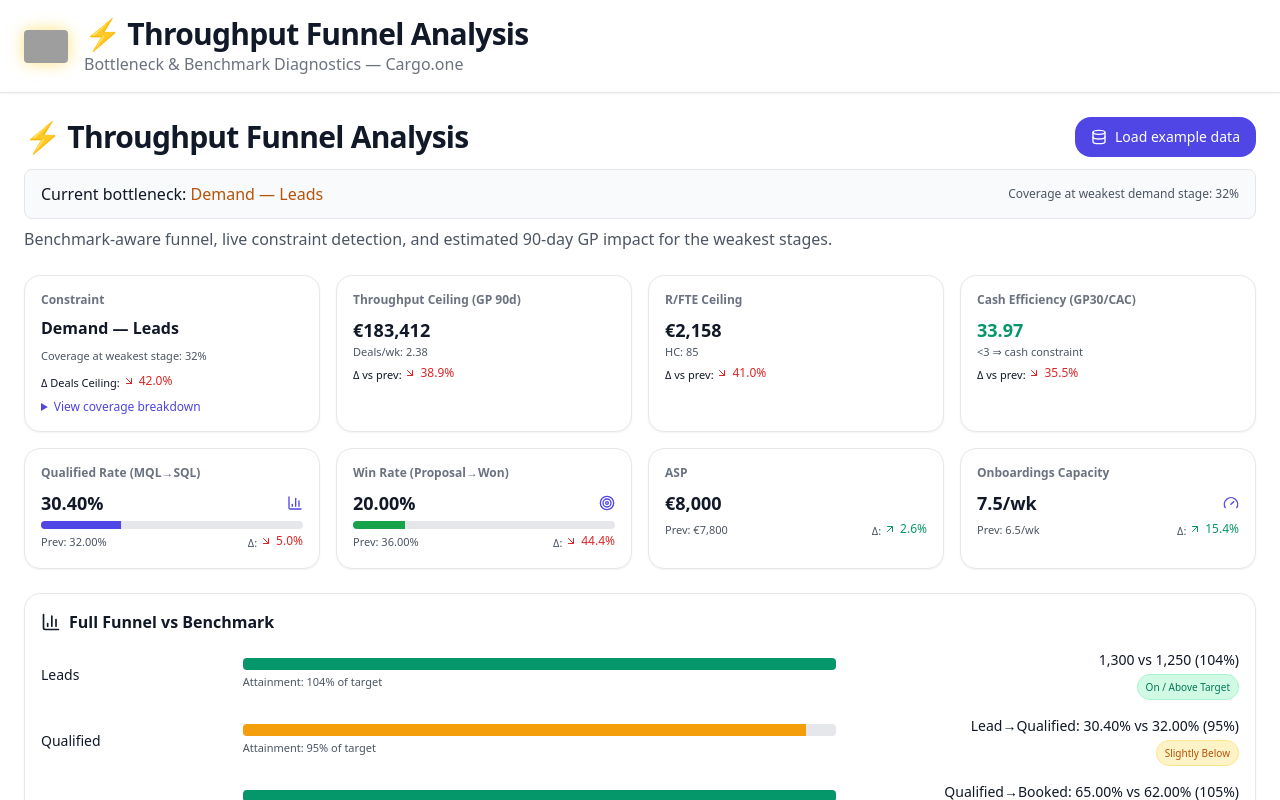
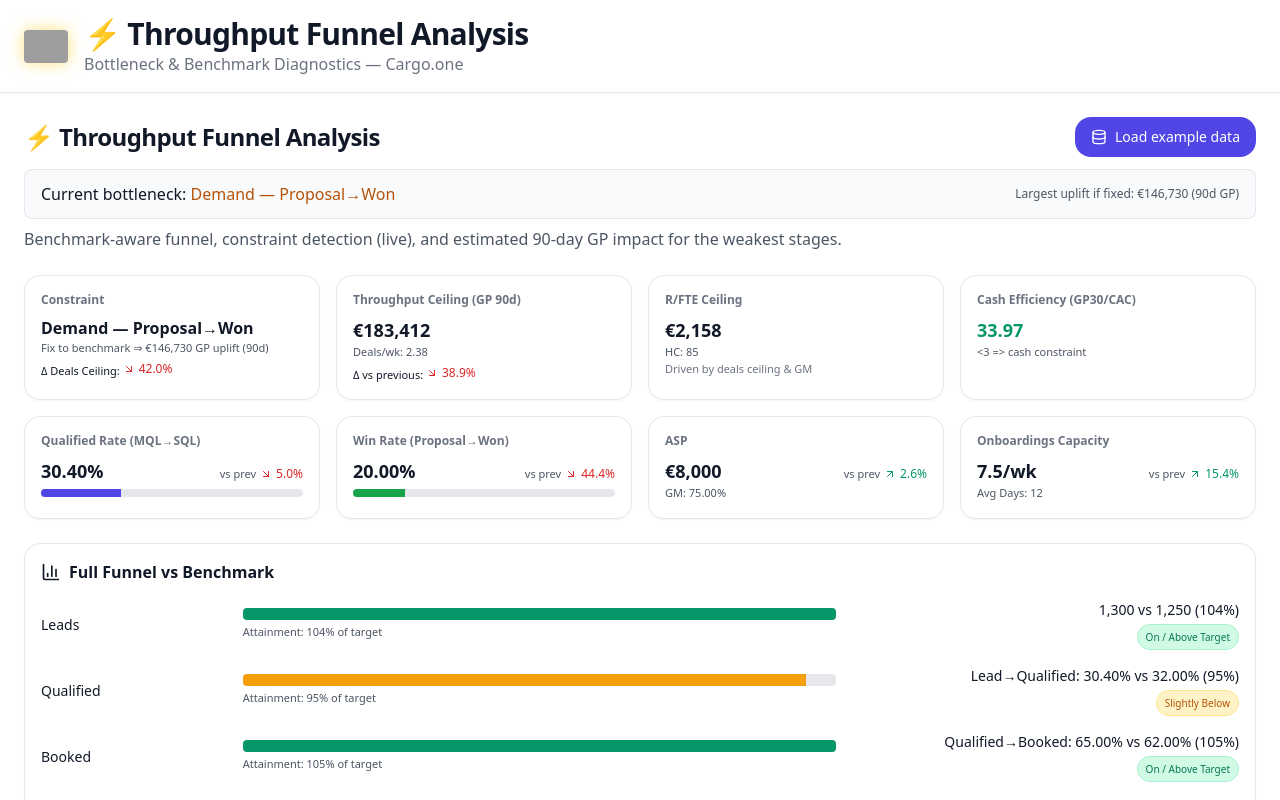
Before and after one commit to powerstephen/Customer-Acquisition, a Next.js app: page / in a window 1280 px wide. Shown: the top 800 px of the page. Built offline with nearby package versions, Linux system fonts and the light colour scheme; grey boxes are pictures that could not be loaded.

Commit message:
Update page.tsx

```diff
--- a/app/page.tsx
+++ b/app/page.tsx
@@ -9,7 +9,7 @@ import { Label } from "../components/ui/label";
 import {
   AlertTriangle,
   Database,
-  Target as TargetIcon,
+  Target,
   DollarSign,
   Activity,
   BarChart3,
@@ -119,6 +119,7 @@ function deltaPct(curr: number, prev: number) {
   if (!Number.isFinite(prev) || prev === 0) return null;
   return (curr - prev) / Math.abs(prev);
 }
+
 function DeltaTag({ value }: { value: number | null }) {
   if (value === null) return <span className="text-xs text-gray-400">—</span>;
   const up = value > 0;
@@ -130,25 +131,6 @@ function DeltaTag({ value }: { value: number | null }) {
       {(Math.abs(value) * 100).toFixed(1)}%
     </span>
   );
-}
-
-/** Picks the minimum by value but breaks ties in upstream (earlier) order. */
-function pickDemandConstraintOrdered(
-  coverage: Record<string, number>,
-  order: string[]
-): { name: string; value: number } {
-  let bestName = order[0];
-  let bestVal = Number.POSITIVE_INFINITY;
-  const EPS = 1e-9;
-  for (const key of order) {
-    const v = coverage[key];
-    if (!Number.isFinite(v)) continue;
-    if (v + EPS < bestVal) {
-      bestVal = v;
-      bestName = key;
-    }
-  }
-  return { name: bestName, value: bestVal };
 }
 
 /* ---------------- Data shapes ---------------- */
@@ -186,6 +168,7 @@ type Benchmarks = {
   showRate: number;
   proposalRate: number;
   winRate: number;
+  aspEUR: number; // NEW: AOV/ASP target
 };
 
 /* ---------------- Presets (illustrative) ---------------- */
@@ -246,6 +229,7 @@ const DEFAULT_BENCH: Benchmarks = {
   showRate: PREV.inputs.showRate,
   proposalRate: PREV.inputs.proposalRate,
   winRate: PREV.inputs.winRate,
+  aspEUR: PREV.inputs.aspEUR, // default ASP benchmark = previous
 };
 
 /* ---------------- Core math ---------------- */
@@ -267,6 +251,7 @@ function computeKPIs(inp: CoSInputs) {
 
   const delPerWeek = inp.onboardingsPerWeek;
 
+  // Required to saturate delivery
   const reqWon = delPerWeek;
   const reqProp = rPW > 0 ? reqWon / rPW : 0;
   const reqShow = rSP * rPW > 0 ? reqWon / (rSP * rPW) : 0;
@@ -321,15 +306,22 @@ export default function ChiefOfStaffCockpit() {
   const C = useMemo(() => computeKPIs(curr), [curr]);
   const P = useMemo(() => computeKPIs(prev), [prev]);
 
-  // Deltas for widgets
-  const dQualified = deltaPct(curr.qualifiedRate, prev.qualifiedRate);
-  const dWin = deltaPct(curr.winRate, prev.winRate);
+  // Funnel benchmark ratios (for bars/badges)
+  const leadsBenchRatio = bench.leads90 > 0 ? curr.leads90 / bench.leads90 : NaN;
+  const lqBenchRatio = bench.qualifiedRate > 0 ? curr.qualifiedRate / bench.qualifiedRate : NaN;
+  const qbBenchRatio = bench.bookRate > 0 ? curr.bookRate / bench.bookRate : NaN;
+  const bsBenchRatio = bench.showRate > 0 ? curr.showRate / bench.showRate : NaN;
+  const spBenchRatio = bench.proposalRate > 0 ? curr.proposalRate / bench.proposalRate : NaN;
+  const pwBenchRatio = bench.winRate > 0 ? curr.winRate / bench.winRate : NaN;
+
+  // Deltas for widget comparisons vs previous
+  const dQualifiedRate = deltaPct(curr.qualifiedRate, prev.qualifiedRate);
+  const dWinRate = deltaPct(curr.winRate, prev.winRate);
   const dASP = deltaPct(curr.aspEUR, prev.aspEUR);
-  const dOnb = deltaPct(curr.onboardingsPerWeek, prev.onboardingsPerWeek);
+  const dOnboardings = deltaPct(curr.onboardingsPerWeek, prev.onboardingsPerWeek);
+
+  const dGP90 = deltaPct(C.gp90, P.gp90);
   const dDealsCeil = deltaPct(C.dealsPerWeekCeil, P.dealsPerWeekCeil);
-  const dGP90 = deltaPct(C.gp90, P.gp90);
-  const dRfte = deltaPct(C.rfteCeil, P.rfteCeil);
-  const dGP30CAC = deltaPct(C.gp30OverCAC, P.gp30OverCAC);
 
   const loadPresets = () => {
     setCurr(CURR.inputs);
@@ -337,39 +329,7 @@ export default function ChiefOfStaffCockpit() {
     setBench(DEFAULT_BENCH);
   };
 
-  // Benchmark ratios for funnel bars & badges
-  const leadsBenchRatio = bench.leads90 > 0 ? curr.leads90 / bench.leads90 : NaN;
-  const lqBenchRatio = bench.qualifiedRate > 0 ? curr.qualifiedRate / bench.qualifiedRate : NaN;
-  const qbBenchRatio = bench.bookRate > 0 ? curr.bookRate / bench.bookRate : NaN;
-  const bsBenchRatio = bench.showRate > 0 ? curr.showRate / bench.showRate : NaN;
-  const spBenchRatio = bench.proposalRate > 0 ? curr.proposalRate / bench.proposalRate : NaN;
-  const pwBenchRatio = bench.winRate > 0 ? curr.winRate / bench.winRate : NaN;
-
-  // --- Demand-stage coverage (actual / required to saturate delivery) ---
-  const demandCoverageMap: Record<string, number> = {
-    "Leads": C.reqLead > 0 ? C.leadsPerWeek / C.reqLead : Infinity,
-    "Lead→Qualified": C.reqQual > 0 ? C.qualPerWeek / C.reqQual : Infinity,
-    "Qualified→Booked": C.reqBook > 0 ? C.bookPerWeek / C.reqBook : Infinity,
-    "Booked→Show": C.reqShow > 0 ? C.showPerWeek / C.reqShow : Infinity,
-    "Show→Proposal": C.reqProp > 0 ? C.propPerWeek / C.reqProp : Infinity,
-    "Proposal→Won": C.reqWon > 0 ? C.wonPerWeek / C.reqWon : Infinity,
-  };
-  const funnelOrder = [
-    "Leads",
-    "Lead→Qualified",
-    "Qualified→Booked",
-    "Booked→Show",
-    "Show→Proposal",
-    "Proposal→Won",
-  ];
-  const { name: demandStage, value: demandStageCoverage } = pickDemandConstraintOrdered(
-    demandCoverageMap,
-    funnelOrder
-  );
-
-  const isDeliveryConstrained = C.deliveryDealsPerWeek + 1e-9 < C.demandDealsPerWeek;
-
-  // Impact sim for Stage Focus section
+  // Impact simulation for picking demand bottleneck (argmax uplift)
   function simulateWith(target: Partial<CoSInputs>) {
     const sim: CoSInputs = { ...curr, ...target };
     const S = computeKPIs(sim);
@@ -415,15 +375,29 @@ export default function ChiefOfStaffCockpit() {
     { key: "won", label: "Won", ratio: pwBenchRatio, text: `${fmtPct(curr.winRate)} vs ${fmtPct(bench.winRate)} (${(pwBenchRatio * 100).toFixed(0)}%)`, rateText: "Proposal→Won" },
   ].map((r) => ({ ...r, badge: benchBadge(r.ratio), impact: impactForStage(r.key as any) }));
 
-  const topImpacts = [...funnelRows].sort((a, b) => b.impact.deltaGP90 - a.impact.deltaGP90).slice(0, 2);
+  // Pick demand bottleneck as stage with max GP uplift if restored to benchmark
+  const demandImpacts = [
+    { stage: "Leads", key: "leads" as const, ...impactForStage("leads") },
+    { stage: "Lead→Qualified", key: "qual" as const, ...impactForStage("qual") },
+    { stage: "Qualified→Booked", key: "book" as const, ...impactForStage("book") },
+    { stage: "Booked→Show", key: "show" as const, ...impactForStage("show") },
+    { stage: "Show→Proposal", key: "prop" as const, ...impactForStage("prop") },
+    { stage: "Proposal→Won", key: "won" as const, ...impactForStage("won") },
+  ];
+  const topDemandImpact = demandImpacts.reduce((a, b) => (b.deltaGP90 > a.deltaGP90 ? b : a), demandImpacts[0]);
 
-  /* ---------------- UI ---------------- */
+  const isDeliveryConstrained = C.deliveryDealsPerWeek + 1e-9 < C.demandDealsPerWeek;
+
+  const topImpacts = [...funnelRows]
+    .sort((a, b) => b.impact.deltaGP90 - a.impact.deltaGP90)
+    .slice(0, 2);
+
   return (
     <main className="mx-auto max-w-7xl p-6 space-y-6">
-      {/* Header controls */}
+      {/* Header area (page controls) */}
       <motion.div initial={{ opacity: 0, y: 8 }} animate={{ opacity: 1, y: 0 }} transition={{ duration: 0.25 }}>
         <div className="flex items-center justify-between gap-3 flex-wrap">
-          <h2 className="text-2xl md:text-3xl font-semibold tracking-tight">⚡ Throughput Funnel Analysis</h2>
+          <h2 className="text-xl md:text-2xl font-semibold tracking-tight">⚡ Throughput Funnel Analysis</h2>
           <div className="flex items-center gap-2">
             <Button onClick={loadPresets} className="flex items-center gap-2">
               <Database className="h-4 w-4" /> Load example data
@@ -431,7 +405,7 @@ export default function ChiefOfStaffCockpit() {
           </div>
         </div>
 
-        {/* Dynamic Constraint Banner */}
+        {/* Dynamic Constraint Banner (subtitle) */}
         <div className="mt-3 rounded-lg border bg-gray-50 px-4 py-3">
           {isDeliveryConstrained ? (
             <div className="flex flex-col sm:flex-row sm:items-center sm:justify-between gap-2">
@@ -445,58 +419,35 @@ export default function ChiefOfStaffCockpit() {
           ) : (
             <div className="flex flex-col sm:flex-row sm:items-center sm:justify-between gap-2">
               <div className="text-sm md:text-base font-medium">
-                Current bottleneck: <span className="text-amber-700">Demand — {demandStage}</span>
+                Current bottleneck: <span className="text-amber-700">Demand — {topDemandImpact.stage}</span>
               </div>
               <div className="text-xs text-gray-600">
-                Coverage at weakest demand stage: {(Math.max(0, Math.min(1e3, demandStageCoverage)) * 100).toFixed(0)}%
+                Largest uplift if fixed: {eur(topDemandImpact.deltaGP90, 0)} (90d GP)
               </div>
             </div>
           )}
         </div>
 
         <p className="text-gray-600 mt-2">
-          Benchmark-aware funnel, live constraint detection, and estimated 90-day GP impact for the weakest stages.
+          Benchmark-aware funnel, constraint detection (live), and estimated 90-day GP impact for the weakest stages.
         </p>
       </motion.div>
 
       {/* -------- Top Widgets (2 rows of 4) -------- */}
       <div className="grid grid-cols-1 md:grid-cols-2 lg:grid-cols-4 gap-4">
-        {/* Constraint with drilldown */}
+        {/* Constraint card */}
         <Card>
           <CardHeader className="pb-2"><CardTitle className="text-xs text-gray-500">Constraint</CardTitle></CardHeader>
-          <CardContent className="pt-0 space-y-2">
+          <CardContent className="pt-0">
             <div className="text-base font-semibold">
-              {isDeliveryConstrained ? "Delivery (Onboarding)" : `Demand — ${demandStage}`}
+              {isDeliveryConstrained ? "Delivery (Onboarding)" : `Demand — ${topDemandImpact.stage}`}
             </div>
             <div className="text-[11px] text-gray-600">
               {isDeliveryConstrained
                 ? `Dem ${fmtNum(C.demandDealsPerWeek,2)}/wk vs Del ${fmtNum(C.deliveryDealsPerWeek,2)}/wk`
-                : `Coverage at weakest stage: ${(Math.max(0, Math.min(1e3, demandStageCoverage)) * 100).toFixed(0)}%`}
+                : `Fix to benchmark ⇒ ${eur(topDemandImpact.deltaGP90, 0)} GP uplift (90d)`}
             </div>
-            <div className="text-[11px]">Δ Deals Ceiling: <DeltaTag value={dDealsCeil} /></div>
-
-            {/* Drilldown (simple disclosure) */}
-            <details className="mt-1">
-              <summary className="text-xs text-indigo-600 cursor-pointer select-none">View coverage breakdown</summary>
-              <div className="mt-2 text-xs grid grid-cols-2 gap-x-3 gap-y-1">
-                {funnelOrder.map((stage) => {
-                  const v = demandCoverageMap[stage];
-                  const pct = Number.isFinite(v) ? Math.max(0, Math.min(1000, v)) * 100 : 0;
-                  const color = covColor(v);
-                  return (
-                    <div key={stage} className="col-span-2">
-                      <div className="flex items-center justify-between">
-                        <span className="text-gray-600">{stage}</span>
-                        <span className="font-medium" style={{ color }}>{pct.toFixed(0)}%</span>
-                      </div>
-                      <div className="w-full h-2 bg-gray-200 rounded overflow-hidden">
-                        <div className="h-2" style={{ width: `${Math.min(100, pct)}%`, background: color }} />
-                      </div>
-                    </div>
-                  );
-                })}
-              </div>
-            </details>
+            <div className="text-[11px] mt-1">Δ Deals Ceiling: <DeltaTag value={dDealsCeil} /></div>
           </CardContent>
         </Card>
 
@@ -506,7 +457,7 @@ export default function ChiefOfStaffCockpit() {
           <CardContent className="pt-0">
             <div className="text-lg font-semibold">{eur(C.gp90, 0)}</div>
             <div className="text-[11px] text-gray-600">Deals/wk: {fmtNum(C.dealsPerWeekCeil,2)}</div>
-            <div className="text-[11px] mt-1">Δ vs prev: <DeltaTag value={dGP90} /></div>
+            <div className="text-[11px] mt-1">Δ vs previous: <DeltaTag value={dGP90} /></div>
           </CardContent>
         </Card>
 
@@ -516,7 +467,7 @@ export default function ChiefOfStaffCockpit() {
           <CardContent className="pt-0">
             <div className="text-lg font-semibold">{eur(C.rfteCeil, 0)}</div>
             <div className="text-[11px] text-gray-600">HC: {fmtNum(curr.headcount,0)}</div>
-            <div className="text-[11px] mt-1">Δ vs prev: <DeltaTag value={dRfte} /></div>
+            <div className="text-[11px] text-gray-500">Driven by deals ceiling & GM</div>
           </CardContent>
         </Card>
 
@@ -527,64 +478,60 @@ export default function ChiefOfStaffCockpit() {
             <div className={`text-lg font-semibold ${C.gp30OverCAC < 3 && C.gp30OverCAC > 0 ? "text-red-600" : "text-emerald-600"}`}>
               {fmtNum(C.gp30OverCAC,2)}
             </div>
-            <div className="text-[11px] text-gray-600">{"<3 ⇒ cash constraint"}</div>
-            <div className="text-[11px] mt-1">Δ vs prev: <DeltaTag value={dGP30CAC} /></div>
+            <div className="text-[11px] text-gray-600">{"<3 => cash constraint"}</div>
           </CardContent>
         </Card>
 
-        {/* Row 2 with comparisons */}
+        {/* Row 2 — widgets with comparisons */}
         <Card>
           <CardHeader className="pb-2"><CardTitle className="text-xs text-gray-500">Qualified Rate (MQL→SQL)</CardTitle></CardHeader>
-          <CardContent className="pt-0 space-y-1">
-            <div className="flex items-center justify-between">
+          <CardContent className="pt-0">
+            <div className="flex items-baseline justify-between">
               <div className="text-lg font-semibold">{fmtPct(curr.qualifiedRate)}</div>
-              <BarChart3 className="h-4 w-4 text-indigo-600" />
+              <div className="text-[11px] text-gray-600 flex items-center gap-1">
+                vs prev <DeltaTag value={dQualifiedRate} />
               </div>
-            <MiniBar pct={curr.qualifiedRate} />
-            <div className="text-[11px] text-gray-600 flex items-center justify-between">
-              <span>Prev: {fmtPct(prev.qualifiedRate)}</span>
-              <span>Δ: <DeltaTag value={dQualified} /></span>
             </div>
+            <div className="mt-1"><MiniBar pct={curr.qualifiedRate} /></div>
           </CardContent>
         </Card>
 
         <Card>
           <CardHeader className="pb-2"><CardTitle className="text-xs text-gray-500">Win Rate (Proposal→Won)</CardTitle></CardHeader>
-          <CardContent className="pt-0 space-y-1">
-            <div className="flex items-center justify-between">
+          <CardContent className="pt-0">
+            <div className="flex items-baseline justify-between">
               <div className="text-lg font-semibold">{fmtPct(curr.winRate)}</div>
-              <TargetIcon className="h-4 w-4 text-indigo-600" />
+              <div className="text-[11px] text-gray-600 flex items-center gap-1">
+                vs prev <DeltaTag value={dWinRate} />
               </div>
-            <MiniBar pct={curr.winRate} color="#16a34a" />
-            <div className="text-[11px] text-gray-600 flex items-center justify-between">
-              <span>Prev: {fmtPct(prev.winRate)}</span>
-              <span>Δ: <DeltaTag value={dWin} /></span>
             </div>
+            <div className="mt-1"><MiniBar pct={curr.winRate} color="#16a34a" /></div>
           </CardContent>
         </Card>
 
         <Card>
           <CardHeader className="pb-2"><CardTitle className="text-xs text-gray-500">ASP</CardTitle></CardHeader>
-          <CardContent className="pt-0 space-y-1">
+          <CardContent className="pt-0">
+            <div className="flex items-baseline justify-between">
               <div className="text-lg font-semibold">{eur(curr.aspEUR, 0)}</div>
-            <div className="text-[11px] text-gray-600 flex items-center justify-between">
-              <span>Prev: {eur(prev.aspEUR, 0)}</span>
-              <span>Δ: <DeltaTag value={dASP} /></span>
+              <div className="text-[11px] text-gray-600 flex items-center gap-1">
+                vs prev <DeltaTag value={dASP} />
               </div>
+            </div>
+            <div className="text-[11px] text-gray-600">GM: {fmtPct(curr.gm)}</div>
           </CardContent>
         </Card>
 
         <Card>
           <CardHeader className="pb-2"><CardTitle className="text-xs text-gray-500">Onboardings Capacity</CardTitle></CardHeader>
-          <CardContent className="pt-0 space-y-1">
-            <div className="flex items-center justify-between">
+          <CardContent className="pt-0">
+            <div className="flex items-baseline justify-between">
               <div className="text-lg font-semibold">{fmtNum(curr.onboardingsPerWeek,2)}/wk</div>
-              <Gauge className="h-4 w-4 text-indigo-600" />
+              <div className="text-[11px] text-gray-600 flex items-center gap-1">
+                vs prev <DeltaTag value={dOnboardings} />
               </div>
-            <div className="text-[11px] text-gray-600 flex items-center justify-between">
-              <span>Prev: {fmtNum(prev.onboardingsPerWeek,2)}/wk</span>
-              <span>Δ: <DeltaTag value={dOnb} /></span>
             </div>
+            <div className="text-[11px] text-gray-600">Avg Days: {fmtNum(curr.onboardingDaysAvg,0)}</div>
           </CardContent>
         </Card>
       </div>
@@ -680,35 +627,25 @@ export default function ChiefOfStaffCockpit() {
                   { k: "DSO (days)", t: "int", getC: () => curr.DSO, setC: (v:number)=> setCurr({ ...curr, DSO: Math.max(0, Math.round(v)) }), getP: () => prev.DSO, setP: (v:number)=> setPrev({ ...prev, DSO: Math.max(0, Math.round(v)) }), goodUp: false },
                   { k: "Headcount", t: "int", getC: () => curr.headcount, setC: (v:number)=> setCurr({ ...curr, headcount: Math.max(0, Math.round(v)) }), getP: () => prev.headcount, setP: (v:number)=> setPrev({ ...prev, headcount: Math.max(0, Math.round(v)) }), goodUp: null },
                 ] as const).map((row, i) => {
-                  // @ts-ignore
                   const prevVal = row.getP();
-                  // @ts-ignore
                   const currVal = row.getC();
                   const pct = Number.isFinite(prevVal) && Math.abs(prevVal) > 1e-9
                     ? (currVal - prevVal) / Math.abs(prevVal)
                     : null;
                   let good: null | boolean = null;
-                  // @ts-ignore
-                  const goodUp = row.goodUp;
-                  if (pct !== null) {
-                    if (goodUp === null || goodUp === undefined) good = null;
-                    else good = goodUp ? pct >= 0 : pct < 0;
-                  }
+                  // @ts-ignore goodUp exists on certain rows
+                  if (pct !== null) good = row.goodUp == null ? null : (row.goodUp ? pct >= 0 : pct < 0);
                   const pctStr = pct === null ? "—" : (pct * 100).toFixed(1) + "%";
 
                   return (
                     <tr key={i} className="border-t align-middle">
                       <td className="p-2 text-left">{row.k}</td>
                       <td className="p-2 text-center min-w-[160px]">
-                        {
-                          // @ts-ignore
-                          row.t === "pct" ? (
+                        {row.t === "pct" ? (
                           <PercentInput value={currVal as number} onChange={(v) => row.setC(v)} />
-                          ) : // @ts-ignore
-                          row.t === "eur" ? (
+                        ) : row.t === "eur" ? (
                           <DecimalInput value={currVal as number} onChange={(v) => row.setC(v)} />
-                          ) : // @ts-ignore
-                          row.t === "num" ? (
+                        ) : row.t === "num" ? (
                           <DecimalInput step={0.1} value={currVal as number} onChange={(v) => row.setC(v)} />
                         ) : (
                           <Input
@@ -717,22 +654,17 @@ export default function ChiefOfStaffCockpit() {
                             onChange={(e) => row.setC(parseFloat(e.target.value))}
                             className="text-center"
                           />
-                          )
-                        }
+                        )}
                       </td>
                       <td className={`p-2 text-center min-w-[120px] ${good === null ? "" : good ? "text-emerald-700" : "text-red-700"}`}>
                         {pctStr}
                       </td>
                       <td className="p-2 text-center min-w-[160px]">
-                        {
-                          // @ts-ignore
-                          row.t === "pct" ? (
+                        {row.t === "pct" ? (
                           <PercentInput value={prevVal as number} onChange={(v) => row.setP(v)} />
-                          ) : // @ts-ignore
-                          row.t === "eur" ? (
+                        ) : row.t === "eur" ? (
                           <DecimalInput value={prevVal as number} onChange={(v) => row.setP(v)} />
-                          ) : // @ts-ignore
-                          row.t === "num" ? (
+                        ) : row.t === "num" ? (
                           <DecimalInput step={0.1} value={prevVal as number} onChange={(v) => row.setP(v)} />
                         ) : (
                           <Input
@@ -741,8 +673,7 @@ export default function ChiefOfStaffCockpit() {
                             onChange={(e) => row.setP(parseFloat(e.target.value))}
                             className="text-center"
                           />
-                          )
-                        }
+                        )}
                       </td>
                     </tr>
                   );
@@ -758,7 +689,7 @@ export default function ChiefOfStaffCockpit() {
 
       {/* -------- Benchmarks / Targets -------- */}
       <Card>
-        <CardHeader><CardTitle className="flex items-center gap-2"><TargetIcon className="h-5 w-5" />Benchmarks / Targets</CardTitle></CardHeader>
+        <CardHeader><CardTitle className="flex items-center gap-2"><Target className="h-5 w-5" />Benchmarks / Targets</CardTitle></CardHeader>
         <CardContent className="grid md:grid-cols-2 gap-6">
           <div>
             <div className="font-medium mb-2">Volume</div>
@@ -782,6 +713,23 @@ export default function ChiefOfStaffCockpit() {
               <Label>Proposal → Won</Label><PercentInput value={bench.winRate} onChange={(v) => setBench({ ...bench, winRate: v })} />
             </div>
           </div>
+
+          <div>
+            <div className="font-medium mb-2">Commercial Targets</div>
+            <div className="grid grid-cols-2 gap-3 items-center text-sm">
+              <Label>ASP Target (€)</Label>
+              <Input
+                type="number"
+                className="text-center"
+                value={bench.aspEUR}
+                onChange={(e) => setBench({ ...bench, aspEUR: parseFloat(e.target.value || "0") })}
+              />
+            </div>
+            <div className="text-xs text-gray-500 mt-2">
+              Use ASP target to catch mix/ICP or packaging issues (e.g., discounting dragging AOV).
+            </div>
+          </div>
+
           <div className="text-xs text-gray-600 md:col-span-2 text-center">
             Bars & badges use these targets. Green ≥100%, Amber 95–99%, Red &lt;95% of target.
           </div>
```
Lines whose indentation alone changed are shown as unchanged.
